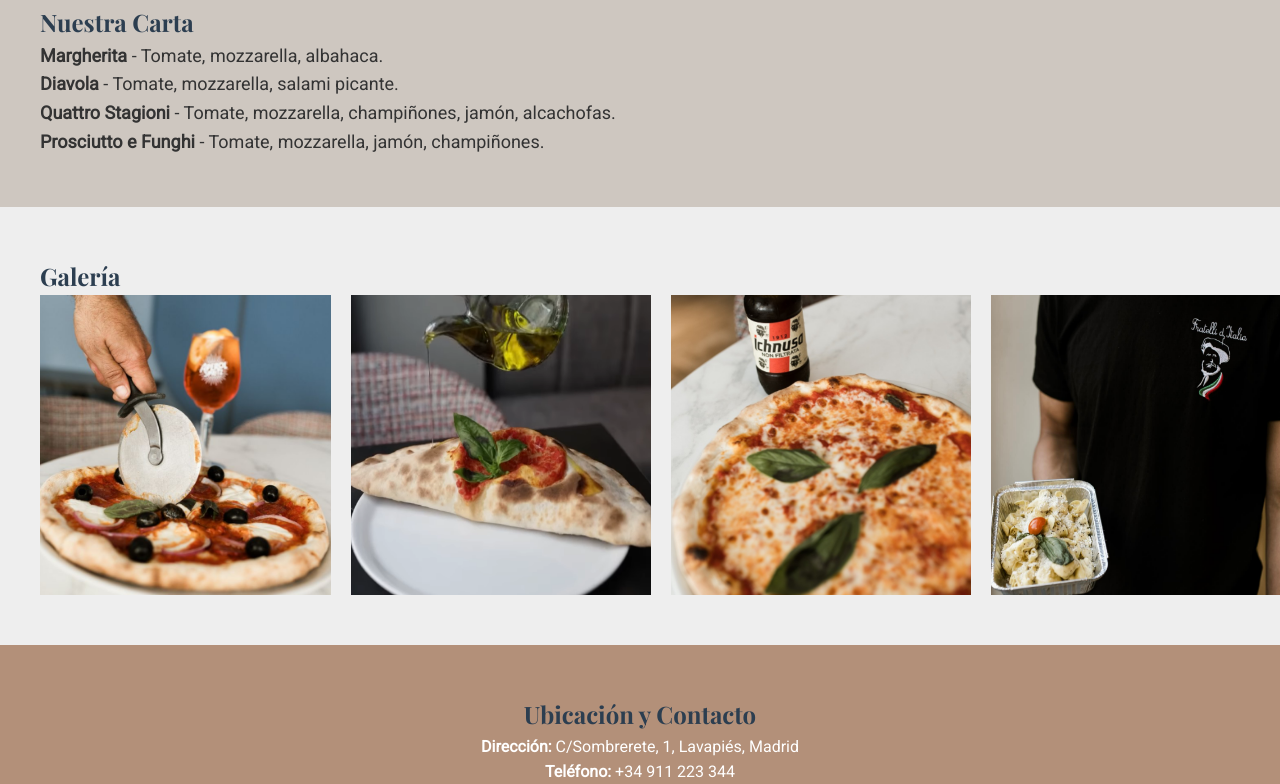
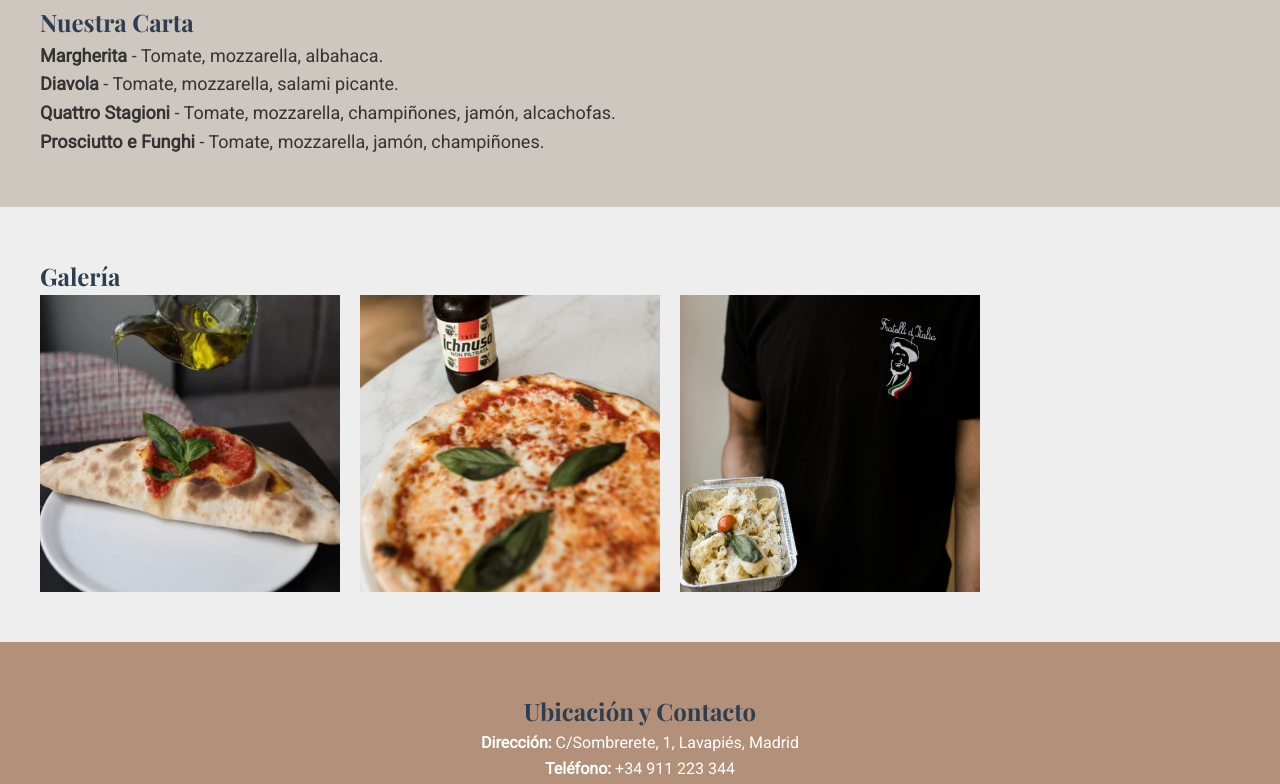
Before and after one commit to Figueira205/-fratelli-d-italia, a plain HTML site: page index.html in a window 1280 px wide. Shown: the part 843-1627 px from the top of the page. Drawn offline with nearby package versions, Linux system fonts and the light colour scheme.

Commit message:
Update index.html

```diff
--- a/index.html
+++ b/index.html
@@ -73,7 +73,6 @@
         <div class="container">
             <h2>Galería</h2>
             <div class="gallery-grid">
-                <img id="i" src="pizza1.png" alt="Pizza Margherita">
                 <img id="i" src="pizza2.png" alt="Pizza Diavola">
                 <img id="i" src="pizza3.png" alt="Pizza Quattro Stagioni">
                 <img id="i" src="pizza4.png" alt="Pizza Prosciutto e Funghi">
```
